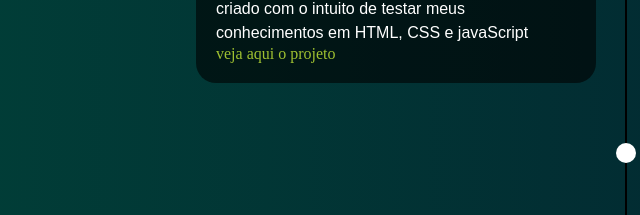
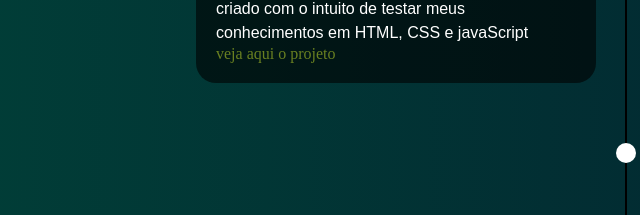
Before and after one commit to Rafael-Damasceno/Portf-lio, a plain HTML site: page projetos.html in a window 1280 px wide. In both pictures the pointer is over the link "veja aqui o projeto". Shown: the part 438-653 px from the top of the page, 14-654 px from the left. Drawn offline with Linux system fonts and the light colour scheme.

Commit message:
Update projeto.css

```diff
--- a/projeto.css
+++ b/projeto.css
@@ -21,6 +21,10 @@ a{
 
 .linkp{
     color: #9FC131;
+}
+
+.linkp:hover{
+    color: #698021;
 }
 nav{
     margin-top: 16px;
```
